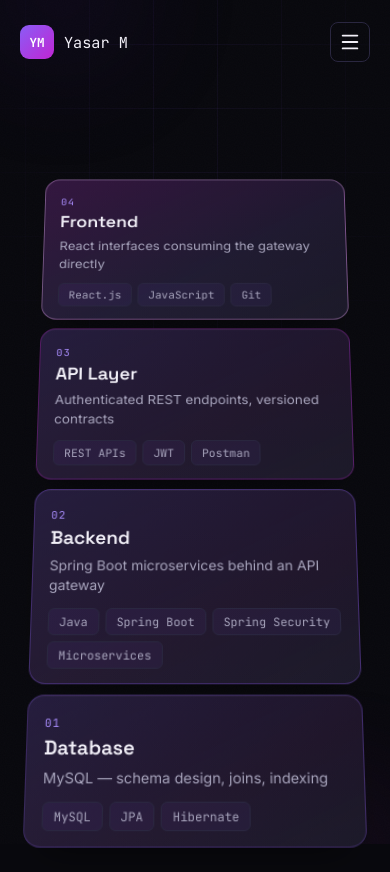
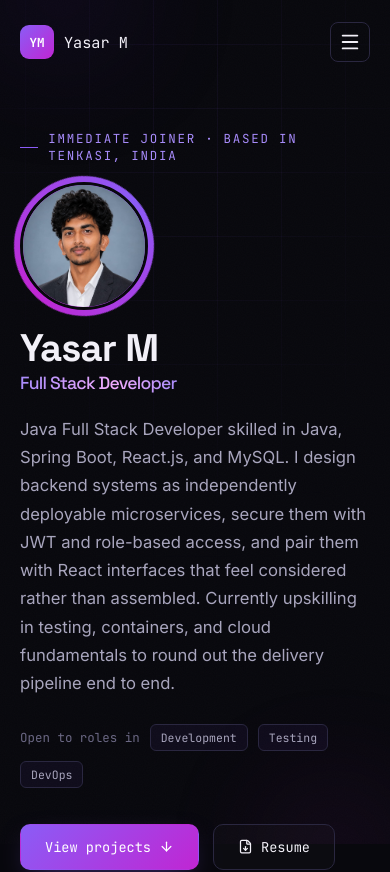
Before and after one commit to yasar-my/3D-PortFolio, a React (Vite) app: page / in a window 390 px wide. Shown: the top 872 px of the page. Built offline with nearby package versions, Linux system fonts and the light colour scheme.

Commit message:
hero.css file updated

```diff
--- a/src/components/Hero.css
+++ b/src/components/Hero.css
@@ -126,9 +126,6 @@
   .hero-inner {
     grid-template-columns: 1fr;
   }
-  .hero-visual {
-    order: -1;
-  }
   .hero {
     padding-top: 130px;
   }
```
